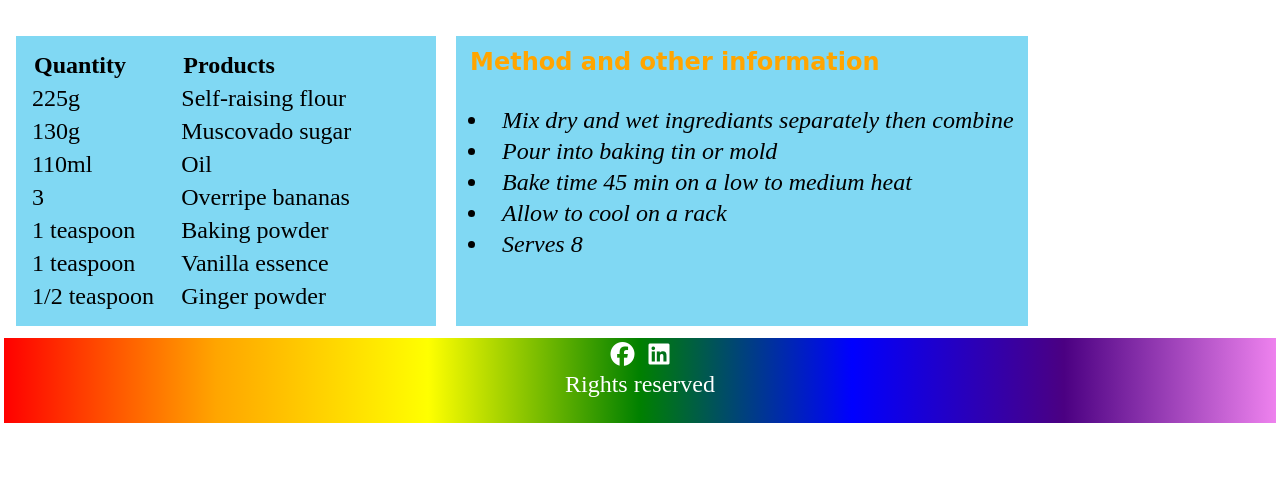
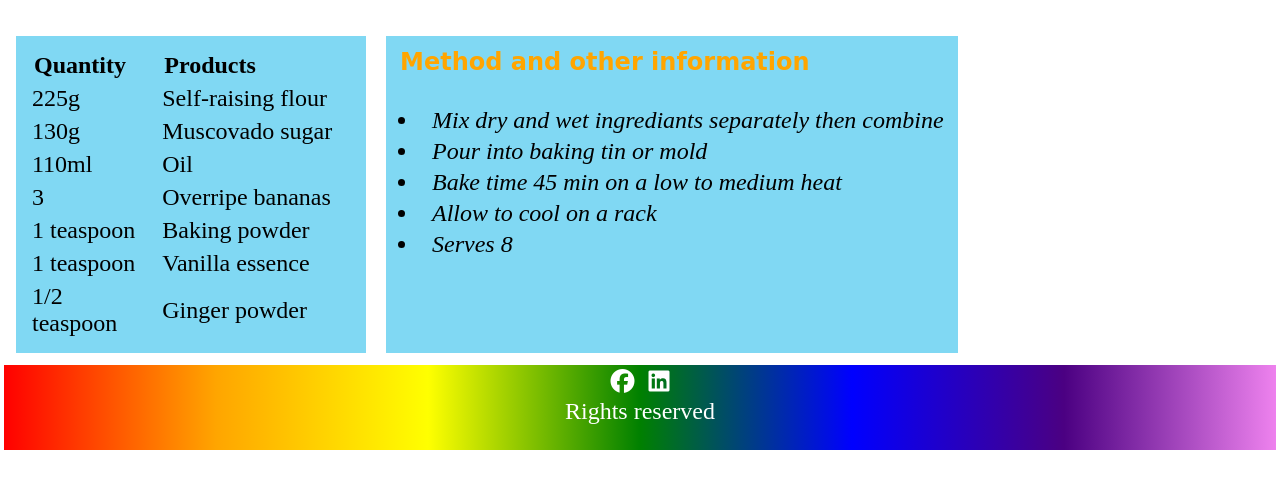
Before and after one commit to stulu/TP, a plain HTML site: page budines.html in a window 1280 px wide. Shown: the part 229-718 px from the top of the page. Drawn offline with Linux system fonts and the light colour scheme.

```diff
--- a/budines.html
+++ b/budines.html
@@ -34,7 +34,7 @@
 <br>
 
 <div class="flex-container">
-	<div><table style="height: 189px; width: 400px;">
+	<div><table style="height: 189px; width: 330px;">
 	<tbody>
 	<tr>
 	<td style="width: 150px;"><strong>Quantity</strong></td>
```
